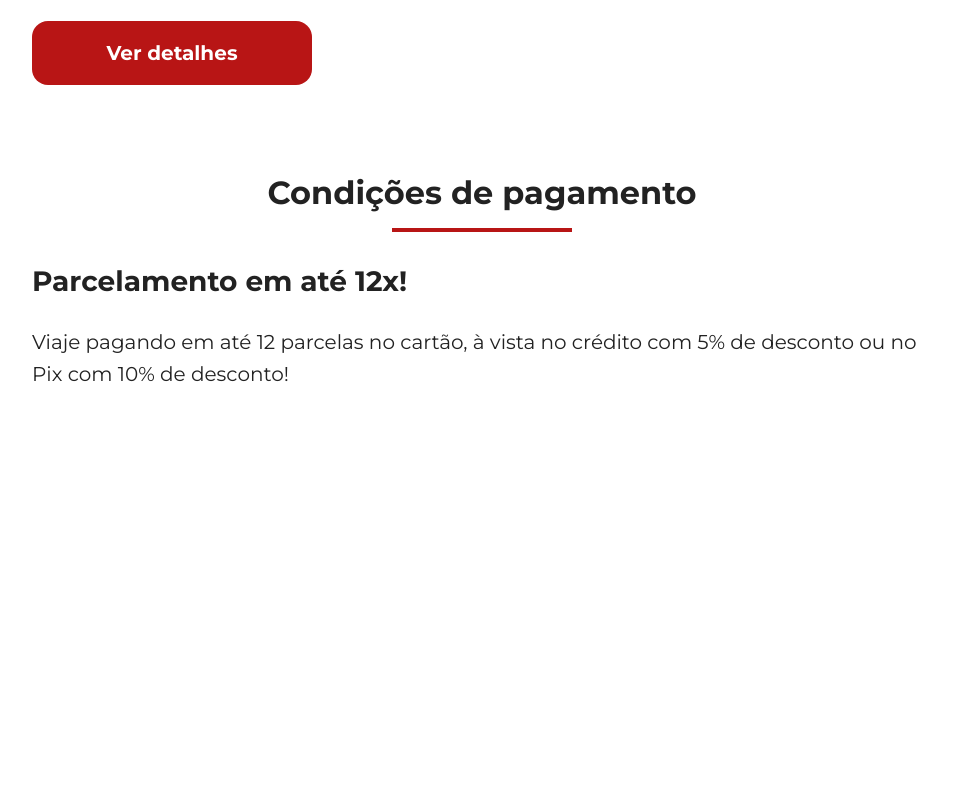
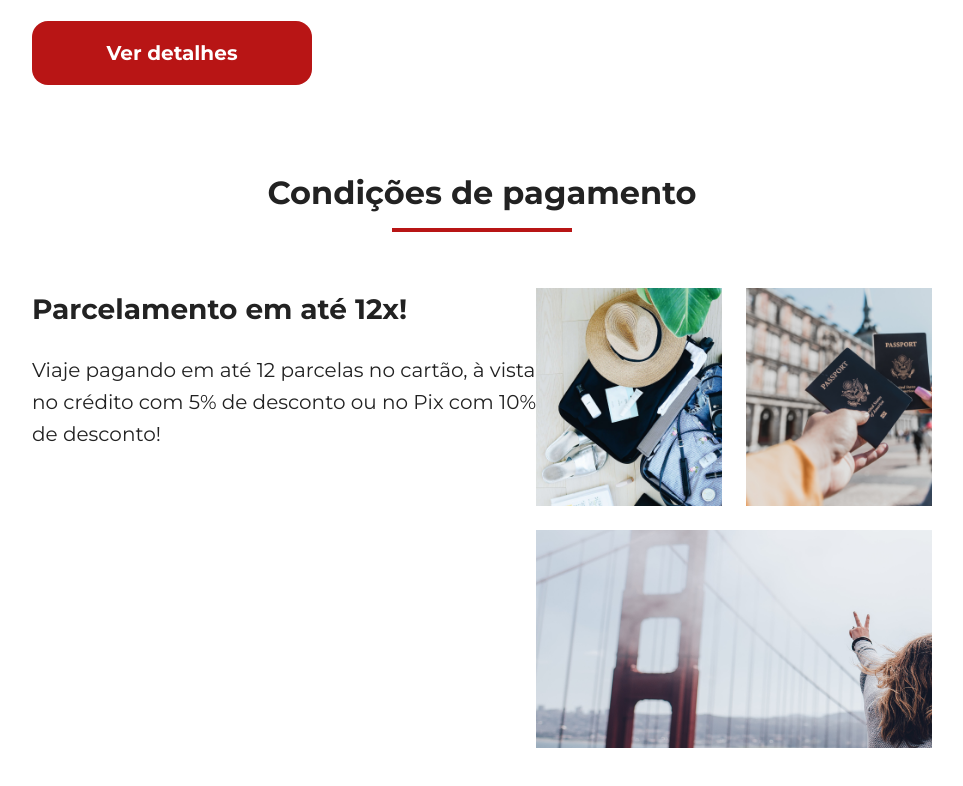
Before and after one commit to mateuss12/jornada-viagens, a plain HTML site: page index.html in a window 1280 px wide. Shown: the part 4031-4817 px from the top of the page, without its empty margins (158-1121 px from the left). Before the commit the page ends 4509 px from the top, so only its background shows below. Drawn offline with Linux system fonts and the light colour scheme.

Commit message:
finaliza condições de pagamento

```diff
--- a/CSS/payments.css
+++ b/CSS/payments.css
@@ -0,0 +1,58 @@
+.payments .image-gallery {
+    display: grid;
+    grid-template-columns: 1fr 1fr;
+    gap: 24px;
+    height: 460px;
+    margin-top: 24px;
+    width: 100%;
+}
+.payments .content-container{
+    display:flex
+}
+.payments .content-container .image-gallery .image.first {
+    background: url(../img/gallery1-mobile.png) no-repeat;
+    background-size: cover;
+}
+
+.payments .content-container .image-gallery .image.second {
+    background: url(../img/gallery2-mobile.png) no-repeat;
+    background-size: cover;
+}
+
+.payments .content-container .image-gallery .image.thirdy {
+    background: url(../img/gallery3-mobile.png) no-repeat;
+    background-size: cover;
+}
+
+.payments .content-container .image-gallery .image.colspan-2 {
+    grid-column: span 2;
+}
+
+@media screen and (min-width:768px) {
+    .payments .content-container .image-gallery .image.first {
+    background: url(../img/gallery1-tablet.png) no-repeat;
+    background-size: cover;
+}
+
+.payments .content-container .image-gallery .image.second {
+    background: url(../img/gallery2-tablet.png) no-repeat;
+    background-size: cover;
+}
+
+.payments .content-container .image-gallery .image.thirdy {
+    background: url(../img/gallery3-tablet.png) no-repeat;
+    background-size: cover;
+}
+}
+
+@media screen and (min-width:1440px)  {
+    .payments .content-container{
+        justify-content: space-between;
+    }
+     .payments .content-container .text-content {
+    width: 360px;
+}
+    .payments .content-container .image-gallery {
+    width: 790px;
+}
+}
--- a/index.html
+++ b/index.html
@@ -227,18 +227,21 @@
         <h2>Condições de pagamento</h2>
         <hr />
       </div>
-      <div class="text-content">
+      <div class="content-container">
+              <div class="text-content">
         <h3 class="content-title">Parcelamento em até 12x!</h3>
         <p class="content-text">
           Viaje pagando em até 12 parcelas no cartão, à vista no crédito com 5%
           de desconto ou no Pix com 10% de desconto!
         </p>
       </div>
-      <div class="image-content">
-        <div class="image bag"></div>
-        <div class="image passport"></div>
-        <div class="image people"></div>
+      <div class="image-gallery">
+        <div class="image first"></div>
+        <div class="image second"></div>
+        <div class="image thirdy colspan-2"></div>
       </div>
+      </div>
+
     </section>
   </body>
 </html>
```
Also changed, not shown: img/gallery1-mobile.png (added), img/gallery1-tablet.png (added), img/gallery2-mobile.png (added), img/gallery2-tablet.png (added), img/gallery3-mobile.png (added), img/gallery3-tablet.png (added).
